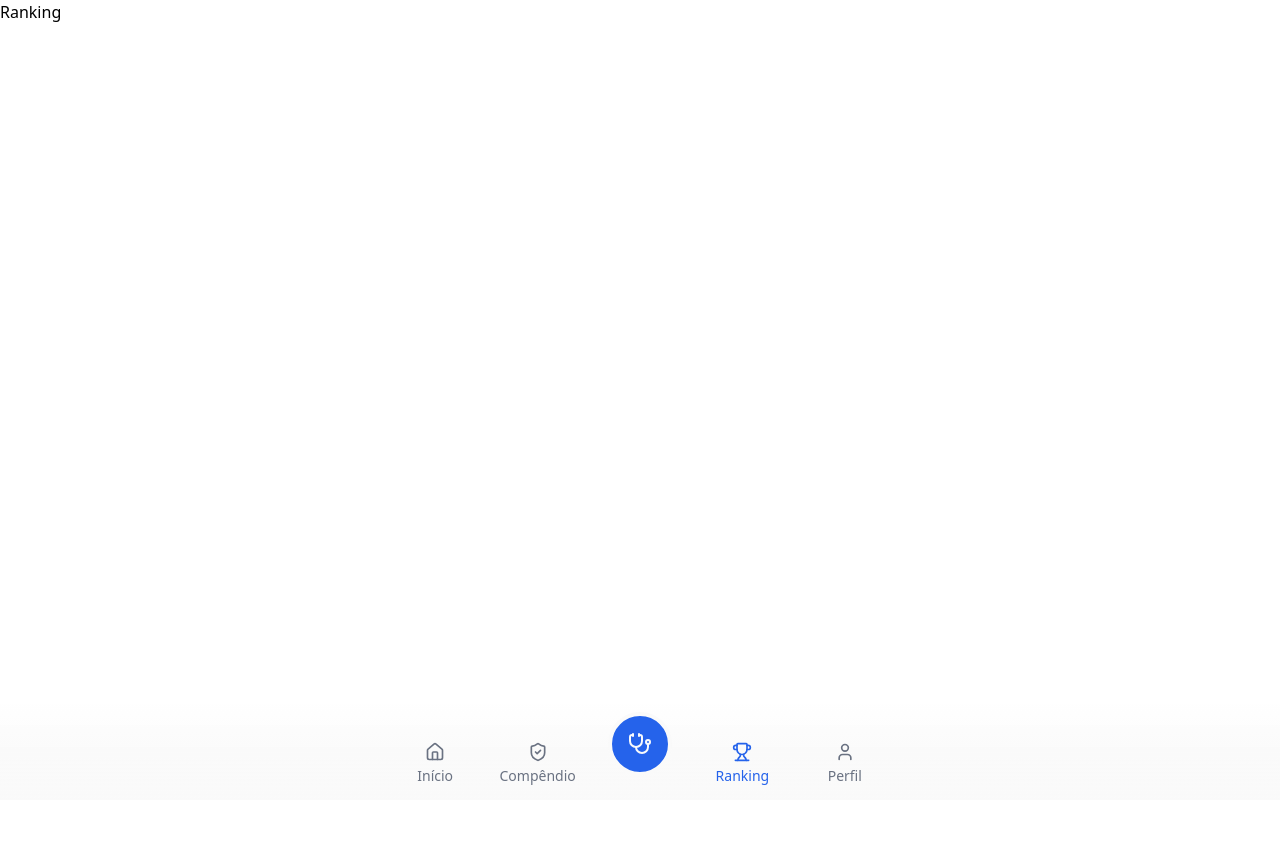
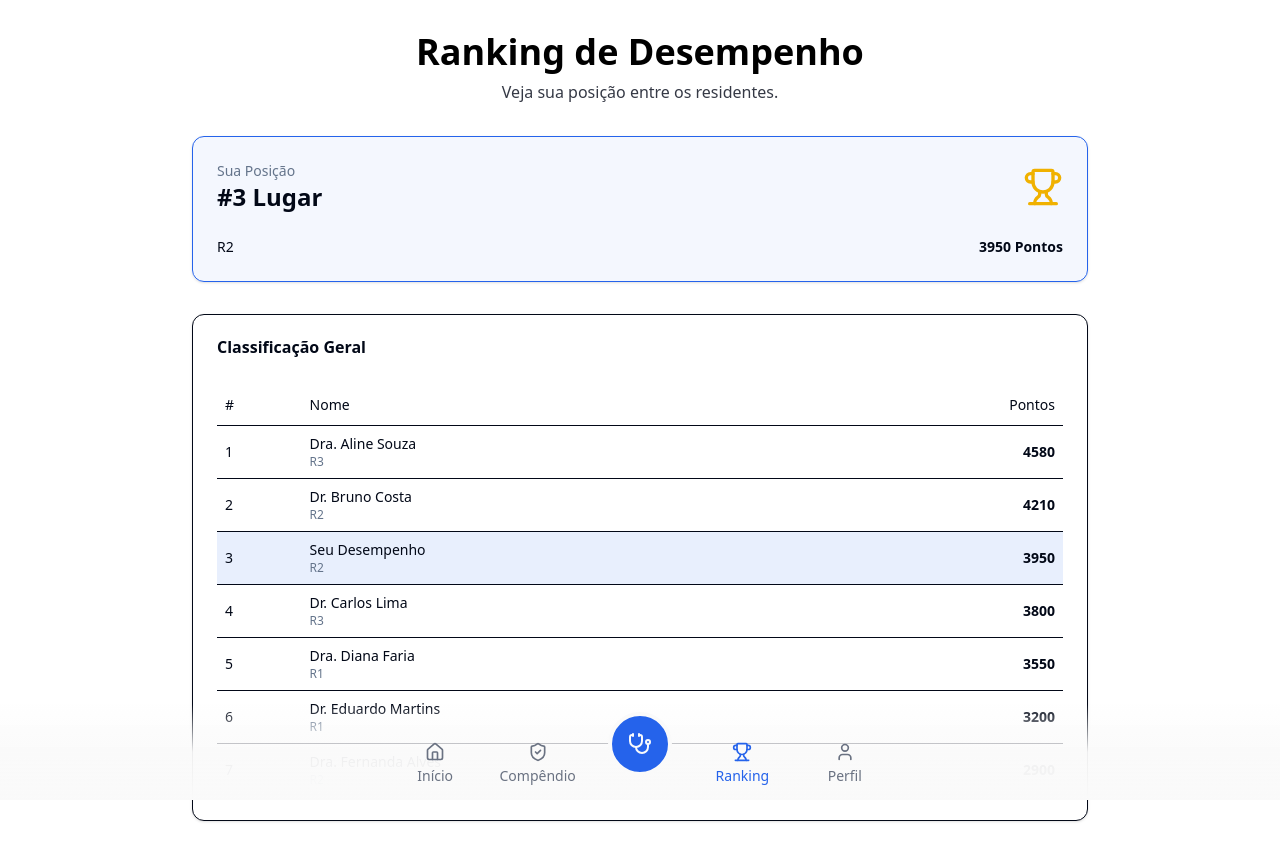
Before and after one commit to HumbertoCG18/PUCRS-Engenharia-De-Softwere-1-2025.2, a Next.js app in the folder med-sepse/: page /ranking in a window 1280 px wide. Shown: the top 860 px of the page. Before the commit the page ends 800 px from the top, so only its background shows below. Built offline with nearby package versions, Linux system fonts and the light colour scheme.

Commit message:
Add ranking feature and data for performance leaderboard
Introduces a ranking page displaying user and general performance leaderboard using new rankingData exported from medical-cases.js. Also fixes import casing for Button component in profile page.

```diff
--- a/med-sepse/src/app/profile/page.jsx
+++ b/med-sepse/src/app/profile/page.jsx
@@ -1,5 +1,5 @@
 // src/app/profile/page.jsx
-import { Button } from "@/components/ui/Button";
+import { Button } from "@/components/ui/button";
 import { User, Settings, ShieldCheck, LogOut } from "lucide-react";
 
 export default function ProfilePage() {
--- a/med-sepse/src/app/ranking/page.jsx
+++ b/med-sepse/src/app/ranking/page.jsx
@@ -1 +1,84 @@
-export default function RankingPage() { return <h1>Ranking</h1>; }
+// src/app/ranking/page.jsx
+import {
+  Card,
+  CardContent,
+  CardDescription,
+  CardHeader,
+  CardTitle,
+} from "@/components/ui/card";
+import {
+  Table,
+  TableBody,
+  TableCell,
+  TableHead,
+  TableHeader,
+  TableRow,
+} from "@/components/ui/table";
+// A importação deve ser exatamente assim:
+import { rankingData } from "@/data/medical-cases";
+import { Trophy } from "lucide-react";
+
+export default function RankingPage() {
+  // Se a importação falhar, rankingData será undefined, causando o erro aqui.
+  const currentUser = rankingData.find(player => player.isUser);
+
+  return (
+    <div className="w-full max-w-4xl mx-auto py-8 pb-24">
+      <header className="text-center mb-8">
+        <h1 className="text-4xl font-bold">Ranking de Desempenho</h1>
+        <p className="text-foreground/80 mt-2">
+          Veja sua posição entre os residentes.
+        </p>
+      </header>
+
+      {/* Card com a Posição do Usuário */}
+      {currentUser && (
+        <Card className="mb-8 bg-primary/5 border-primary">
+          <CardHeader className="flex flex-row items-center justify-between">
+            <div>
+              <CardDescription>Sua Posição</CardDescription>
+              <CardTitle className="text-2xl">#{currentUser.rank} Lugar</CardTitle>
+            </div>
+            <Trophy className="w-10 h-10 text-yellow-500" />
+          </CardHeader>
+          <CardContent>
+            <div className="flex justify-between text-sm">
+              <span>{currentUser.level}</span>
+              <span className="font-bold">{currentUser.points} Pontos</span>
+            </div>
+          </CardContent>
+        </Card>
+      )}
+
+      {/* Tabela de Classificação Geral */}
+      <Card>
+        <CardHeader>
+          <CardTitle>Classificação Geral</CardTitle>
+        </CardHeader>
+        <CardContent>
+          <Table>
+            <TableHeader>
+              <TableRow>
+                <TableHead className="w-[10%]">#</TableHead>
+                <TableHead className="w-[60%]">Nome</TableHead>
+                <TableHead className="text-right">Pontos</TableHead>
+              </TableRow>
+            </TableHeader>
+            <TableBody>
+              {rankingData.map((player) => (
+                <TableRow key={player.rank} className={player.isUser ? "bg-primary/10" : ""}>
+                  <TableCell className="font-medium">{player.rank}</TableCell>
+                  <TableCell>
+                    <div>{player.name}</div>
+                    <div className="text-xs text-muted-foreground">{player.level}</div>
+                  </TableCell>
+                  <TableCell className="text-right font-semibold">{player.points}</TableCell>
+                </TableRow>
+              ))}
+            </TableBody>
+          </Table>
+        </CardContent>
+      </Card>
+    </div>
+  );
+}
--- a/med-sepse/src/data/medical-cases.js
+++ b/med-sepse/src/data/medical-cases.js
@@ -35,3 +35,12 @@ export const medicalCases = [
   },
   // Podemos adicionar mais casos aqui no futuro
 ];
+export const rankingData = [
+  { rank: 1, name: 'Dra. Aline Souza', level: 'R3', points: 4580, isUser: false },
+  { rank: 2, name: 'Dr. Bruno Costa', level: 'R2', points: 4210, isUser: false },
+  { rank: 3, name: 'Seu Desempenho', level: 'R2', points: 3950, isUser: true },
+  { rank: 4, name: 'Dr. Carlos Lima', level: 'R3', points: 3800, isUser: false },
+  { rank: 5, name: 'Dra. Diana Faria', level: 'R1', points: 3550, isUser: false },
+  { rank: 6, name: 'Dr. Eduardo Martins', level: 'R1', points: 3200, isUser: false },
+  { rank: 7, name: 'Dra. Fernanda Alves', level: 'R2', points: 2900, isUser: false },
+];
```
